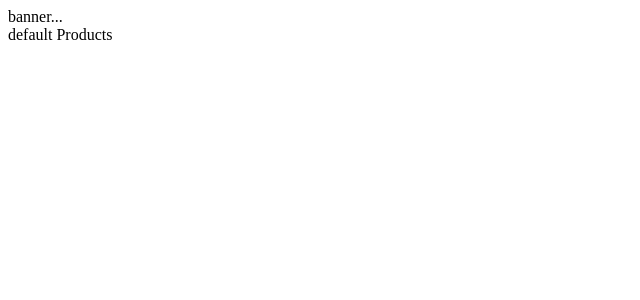
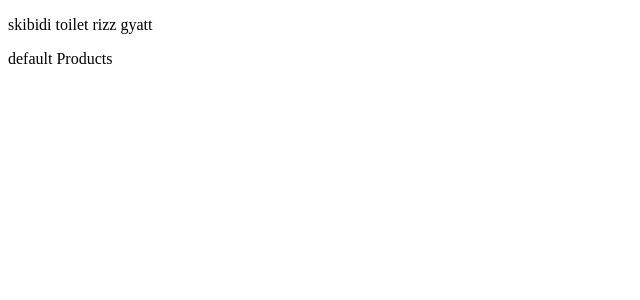
Before and after one commit to NKkrisz/team_project_sandbox, a React (Vite) app: page / in a window 1280 px wide. Shown: the top 300 px of the page, without its empty margins (0-640 px from the left). Built offline with nearby package versions, Linux system fonts and the light colour scheme; the HTML template or start-up script is replaced by a standard one.

Commit message:
banner updated

```diff
--- a/src/components/Banner.jsx
+++ b/src/components/Banner.jsx
@@ -3,7 +3,7 @@ import React from 'react'
 export const Banner = () => {
   return (
     <div >
-   banner...
+      <p>skibidi toilet rizz gyatt</p>
   </div>
   )
 }
```
Also changed, not shown: 2 other files (tests, documents, lock files or other folders).
